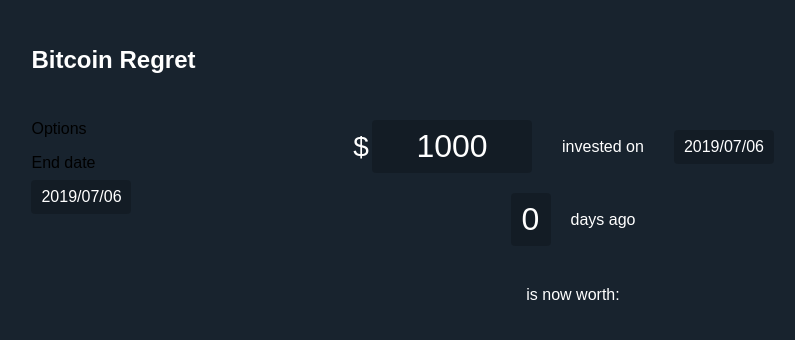
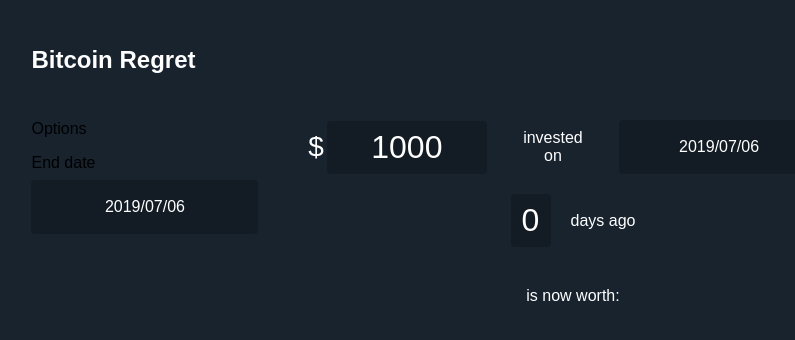
Before and after one commit to SDupZ/bitcoinregret, a React (Create React App) app: page / in a window 1280 px wide. Shown: the top 340 px of the page, without its empty margins (67-862 px from the left). Built offline with nearby package versions, Linux system fonts and the light colour scheme; no server answers.

Commit message:
Some styles

```diff
--- a/src/components/pages/Home/components/DatePicker/datepicker.scss
+++ b/src/components/pages/Home/components/DatePicker/datepicker.scss
@@ -453,7 +453,8 @@
     color: white;
     border-radius: 4px;
     font-size: 16px;
-    width: 100px;
+    width: 100%;
+    height: 54px;
     text-align: center;
     padding: 8px 10px;
   }
```
